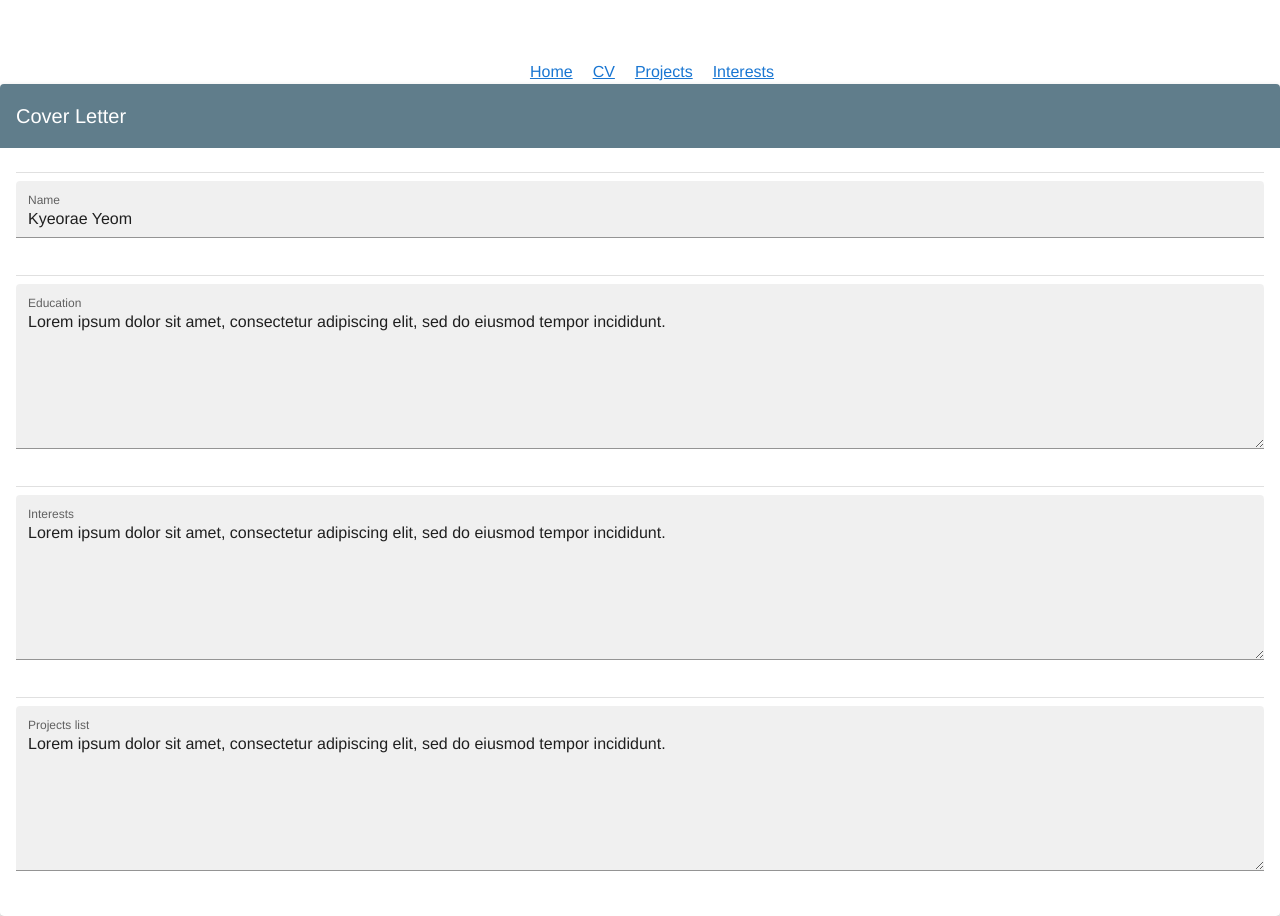
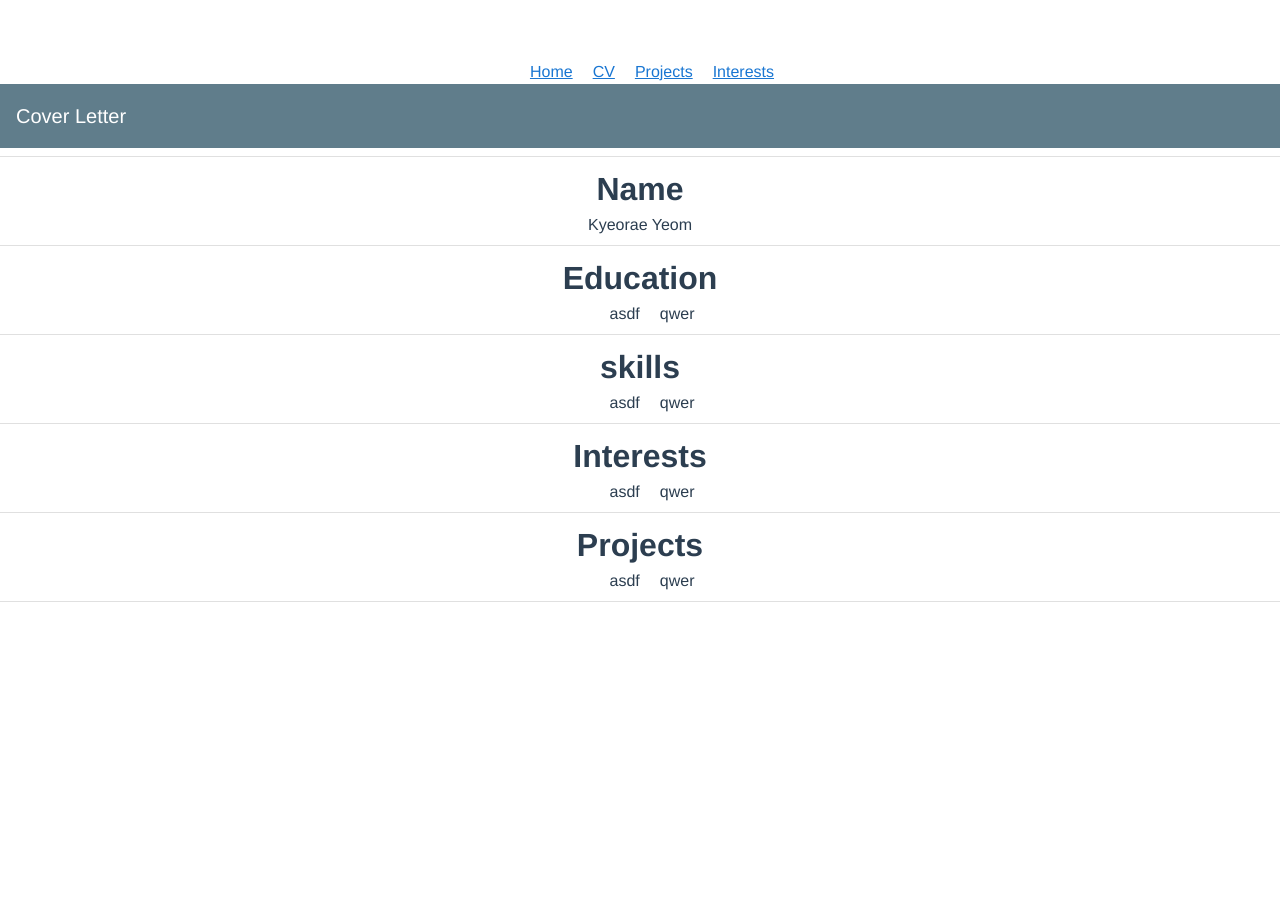
Before and after one commit to yeomkyeorae/yeomlog, a Vue app: page /cv in a window 1280 px wide. After the commit the page ends 860 px from the top, so only its background shows below. Built offline with nearby package versions, Linux system fonts and the light colour scheme.

Commit message:
200128 | change cv template

```diff
--- a/src/views/Cv.vue
+++ b/src/views/Cv.vue
@@ -1,45 +1,56 @@
 <template>
- <v-card>
+ <div>
     <v-toolbar flat color="blue-grey" dark>
 			<v-toolbar-title>Cover Letter</v-toolbar-title>
     </v-toolbar>
 
-    <v-card-text>
-			<v-divider class="my-2"></v-divider>
-      <v-text-field filled label="Name" value="Kyeorae Yeom"></v-text-field>
+		<v-divider class="my-2"></v-divider>
+
+		<h1>Name</h1>
+		Kyeorae Yeom
+
+		<v-divider class="my-2"></v-divider>
+
+			<h1>Education</h1>
+			<div>
+			<ol>
+				<li>asdf</li>
+				<li>qwer</li>
+			</ol>
+			</div>
 
 			<v-divider class="my-2"></v-divider>
-      <v-textarea
-        filled
-        label="Education"
-        value="Lorem ipsum dolor sit amet, consectetur adipiscing elit, sed do eiusmod tempor incididunt."
-      >
-				<div>
-					asdfasdf
-				</div>
-			</v-textarea>
 
-      <v-divider class="my-2"></v-divider>
-			<v-textarea
-        filled
-        label="Interests"
-        value="Lorem ipsum dolor sit amet, consectetur adipiscing elit, sed do eiusmod tempor incididunt."
-      >
-			</v-textarea>
+			<h1>skills</h1>
+			<div>
+			<ol>
+				<li>asdf</li>
+				<li>qwer</li>
+			</ol>
+			</div>
 
 			<v-divider class="my-2"></v-divider>
-			<v-textarea
-        filled
-        label="Projects list"
-        value="Lorem ipsum dolor sit amet, consectetur adipiscing elit, sed do eiusmod tempor incididunt."
-      >
-			</v-textarea>
-    </v-card-text>
 
+			<h1>Interests</h1>
+			<div>
+			<ol>
+				<li>asdf</li>
+				<li>qwer</li>
+			</ol>
+			</div>
 
+			<v-divider class="my-2"></v-divider>
 
+			<h1>Projects</h1>
+			<div>
+			<ol>
+				<li>asdf</li>
+				<li>qwer</li>
+			</ol>
+			</div>
 
-  </v-card>
+			<v-divider class="my-2"></v-divider>
+  </div>
 </template>
 
 <script>
```
